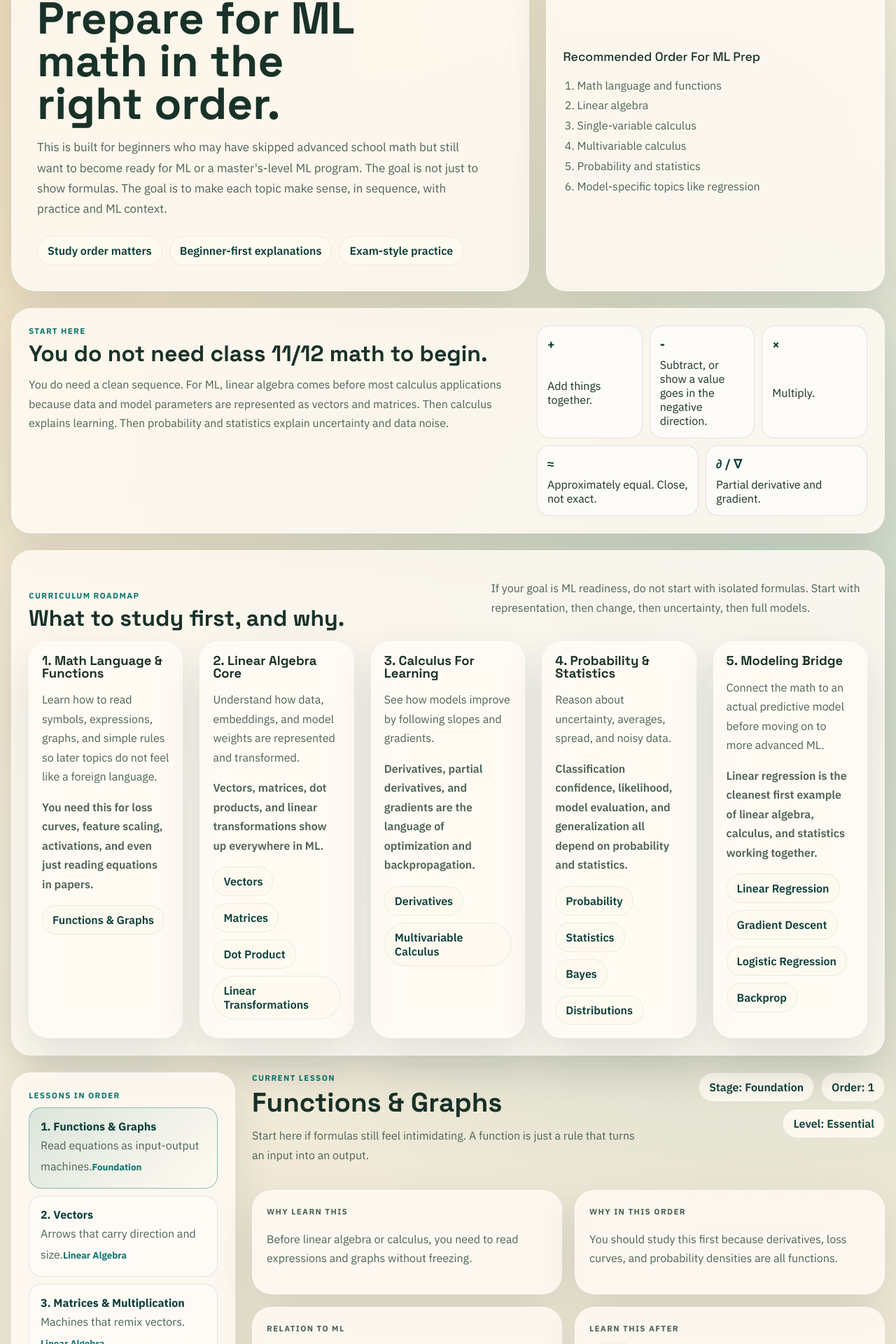
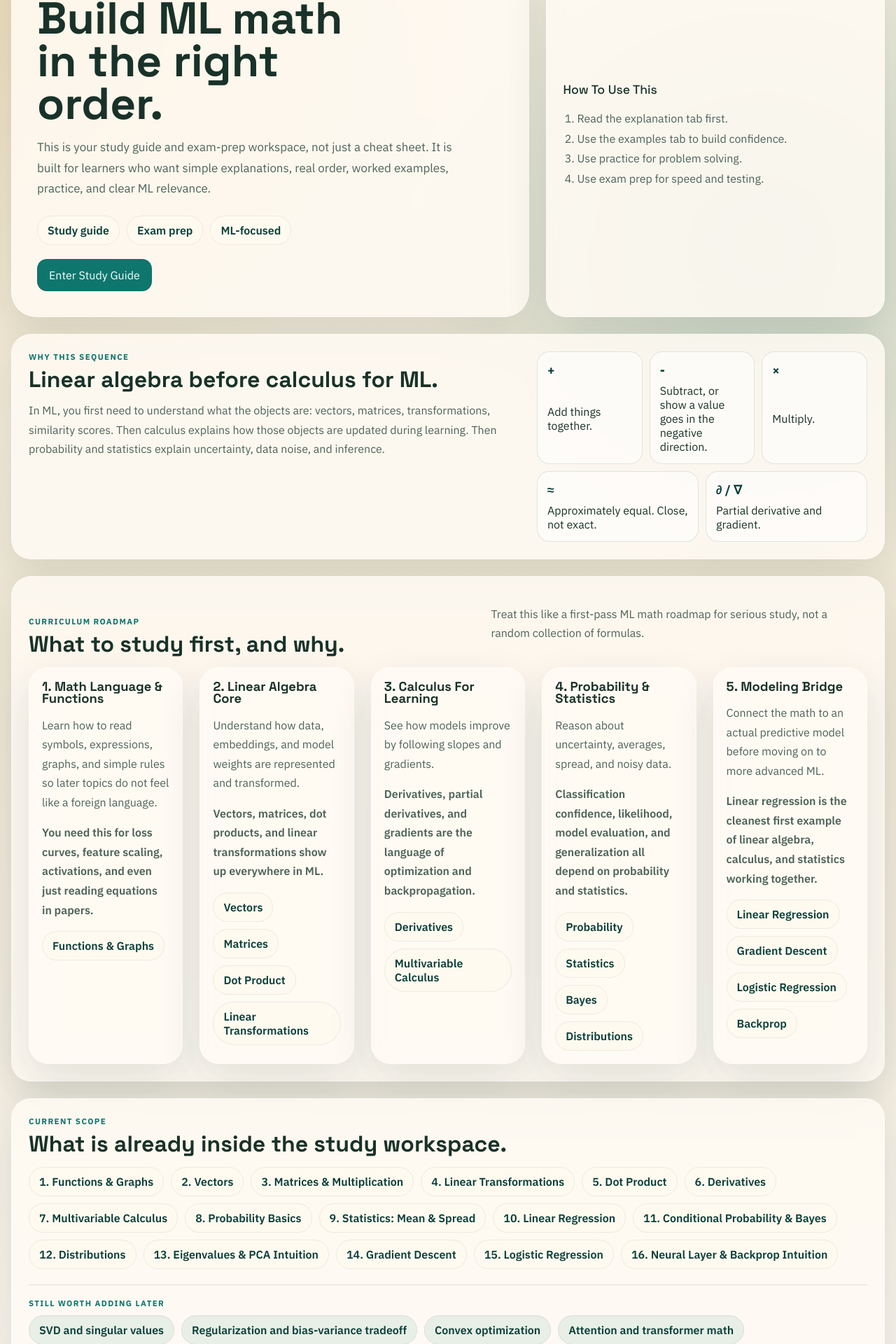
Before and after one commit to antorappai/ml-ai-math, a React (Vite) app: page / in a window 1280 px wide. Shown: the part 94-2014 px from the top of the page at 70% size. Built offline with nearby package versions, Linux system fonts and the light colour scheme.

Commit message:
Add home screen and tabbed study flow

```diff
--- a/src/App.jsx
+++ b/src/App.jsx
@@ -1,32 +1,31 @@
-import React, { startTransition, useState } from "react";
+import React, { startTransition, useEffect, useState } from "react";
 import { curriculumStages, futureModules, lessons } from "./lessonData.js";
 import VectorScene from "./VectorScene.jsx";
 
 const starterGuide = [
-  {
-    symbol: "+",
-    meaning: "Add things together."
-  },
-  {
-    symbol: "-",
-    meaning: "Subtract, or show a value goes in the negative direction."
-  },
-  {
-    symbol: "×",
-    meaning: "Multiply."
-  },
-  {
-    symbol: "≈",
-    meaning: "Approximately equal. Close, not exact."
-  },
-  {
-    symbol: "∂ / ∇",
-    meaning: "Partial derivative and gradient."
-  }
+  { symbol: "+", meaning: "Add things together." },
+  { symbol: "-", meaning: "Subtract, or show a value goes in the negative direction." },
+  { symbol: "×", meaning: "Multiply." },
+  { symbol: "≈", meaning: "Approximately equal. Close, not exact." },
+  { symbol: "∂ / ∇", meaning: "Partial derivative and gradient." }
+];
+
+const sectionTabs = [
+  { key: "explanation", label: "Explanation" },
+  { key: "examples", label: "Examples" },
+  { key: "practice", label: "Practice" },
+  { key: "exam", label: "Exam Prep" }
 ];
 
 export default function App() {
+  const [screen, setScreen] = useState(() => {
+    if (typeof window === "undefined") {
+      return "home";
+    }
+    return window.localStorage.getItem("ml-math-home-seen") === "true" ? "study" : "home";
+  });
   const [lessonKey, setLessonKey] = useState(lessons[0].key);
+  const [studyTab, setStudyTab] = useState("explanation");
   const [controlState, setControlState] = useState(() =>
     Object.fromEntries(
       lessons.map((lesson) => [
@@ -45,9 +44,28 @@ export default function App() {
   const currentValues = controlState[lesson.key];
   const result = lesson.calculate(currentValues);
 
+  useEffect(() => {
+    if (screen === "study" && typeof window !== "undefined") {
+      window.localStorage.setItem("ml-math-home-seen", "true");
+    }
+  }, [screen]);
+
+  function enterStudyGuide() {
+    startTransition(() => {
+      setScreen("study");
+    });
+  }
+
+  function goHome() {
+    startTransition(() => {
+      setScreen("home");
+    });
+  }
+
   function switchLesson(nextKey) {
     startTransition(() => {
       setLessonKey(nextKey);
+      setStudyTab("explanation");
       setMcqFeedback("");
       setSelectedMcq(null);
       setProblemAnswer("");
@@ -87,47 +105,50 @@ export default function App() {
     setProblemFeedback("Try again. Focus on the meaning first, then the notation.");
   }
 
+  if (screen === "home") {
     return (
       <div className="page-shell">
         <header className="hero">
           <div className="hero-copy">
             <p className="eyebrow">ML Math Studio</p>
-          <h1>Prepare for ML math in the right order.</h1>
+            <h1>Build ML math in the right order.</h1>
             <p className="hero-text">
-            This is built for beginners who may have skipped advanced school
-            math but still want to become ready for ML or a master's-level ML
-            program. The goal is not just to show formulas. The goal is to make
-            each topic make sense, in sequence, with practice and ML context.
+              This is your study guide and exam-prep workspace, not just a cheat
+              sheet. It is built for learners who want simple explanations, real
+              order, worked examples, practice, and clear ML relevance.
             </p>
             <div className="hero-pills">
-            <span>Study order matters</span>
-            <span>Beginner-first explanations</span>
-            <span>Exam-style practice</span>
+              <span>Study guide</span>
+              <span>Exam prep</span>
+              <span>ML-focused</span>
+            </div>
+            <div className="home-actions">
+              <button type="button" className="primary-button" onClick={enterStudyGuide}>
+                Enter Study Guide
+              </button>
             </div>
           </div>
 
           <div className="hero-card">
-          <p className="hero-card-label">Recommended Order For ML Prep</p>
+            <p className="hero-card-label">How To Use This</p>
             <ol>
-            <li>Math language and functions</li>
-            <li>Linear algebra</li>
-            <li>Single-variable calculus</li>
-            <li>Multivariable calculus</li>
-            <li>Probability and statistics</li>
-            <li>Model-specific topics like regression</li>
+              <li>Read the explanation tab first.</li>
+              <li>Use the examples tab to build confidence.</li>
+              <li>Use practice for problem solving.</li>
+              <li>Use exam prep for speed and testing.</li>
             </ol>
           </div>
         </header>
 
         <section className="starter-panel">
           <div>
-          <p className="panel-label">Start Here</p>
-          <h2 className="starter-title">You do not need class 11/12 math to begin.</h2>
+            <p className="panel-label">Why This Sequence</p>
+            <h2 className="starter-title">Linear algebra before calculus for ML.</h2>
             <p className="starter-text">
-            You do need a clean sequence. For ML, linear algebra comes before
-            most calculus applications because data and model parameters are
-            represented as vectors and matrices. Then calculus explains learning.
-            Then probability and statistics explain uncertainty and data noise.
+              In ML, you first need to understand what the objects are: vectors,
+              matrices, transformations, similarity scores. Then calculus explains
+              how those objects are updated during learning. Then probability and
+              statistics explain uncertainty, data noise, and inference.
             </p>
           </div>
           <div className="symbol-strip">
@@ -147,9 +168,8 @@ export default function App() {
               <h2 className="starter-title">What to study first, and why.</h2>
             </div>
             <p className="roadmap-text">
-            If your goal is ML readiness, do not start with isolated formulas.
-            Start with representation, then change, then uncertainty, then full
-            models.
+              Treat this like a first-pass ML math roadmap for serious study, not
+              a random collection of formulas.
             </p>
           </div>
           <div className="roadmap-grid">
@@ -169,6 +189,52 @@ export default function App() {
             ))}
           </div>
         </section>
+
+        <section className="roadmap-panel">
+          <div className="roadmap-header">
+            <div>
+              <p className="panel-label">Current Scope</p>
+              <h2 className="starter-title">What is already inside the study workspace.</h2>
+            </div>
+          </div>
+          <div className="future-list">
+            {lessons.map((item) => (
+              <span key={item.key} className="topic-chip">
+                {item.order}. {item.label}
+              </span>
+            ))}
+          </div>
+          <div className="nav-note">
+            <p className="panel-label">Still Worth Adding Later</p>
+            <div className="future-list">
+              {futureModules.map((item) => (
+                <span key={item} className="future-chip">
+                  {item}
+                </span>
+              ))}
+            </div>
+          </div>
+        </section>
+      </div>
+    );
+  }
+
+  return (
+    <div className="page-shell">
+      <header className="study-header">
+        <div>
+          <p className="eyebrow">Study Workspace</p>
+          <h1 className="study-title">ML Math Studio</h1>
+          <p className="study-subtitle">
+            Explanation first, then examples, then practice, then exam prep.
+          </p>
+        </div>
+        <div className="study-actions">
+          <button type="button" className="secondary-button" onClick={goHome}>
+            Home / Roadmap
+          </button>
+        </div>
+      </header>
 
       <main className="workspace">
         <aside className="lesson-nav">
@@ -216,6 +282,21 @@ export default function App() {
             </div>
           </div>
 
+          <div className="section-tabs">
+            {sectionTabs.map((tab) => (
+              <button
+                key={tab.key}
+                type="button"
+                className={`section-tab ${studyTab === tab.key ? "active" : ""}`}
+                onClick={() => setStudyTab(tab.key)}
+              >
+                {tab.label}
+              </button>
+            ))}
+          </div>
+
+          {studyTab === "explanation" ? (
+            <>
               <section className="meta-grid">
                 <article className="meta-card">
                   <p className="panel-label">Why Learn This</p>
@@ -246,55 +327,16 @@ export default function App() {
                 <p>{lesson.beginnerNote}</p>
               </section>
 
-          <section className="visual-panel">
-            <div className="visual-header">
-              <div>
-                <p className="panel-label">2. Visual / Interactive</p>
-                <h3>{lesson.visualTitle}</h3>
-              </div>
-              <p className="visual-description">{lesson.visualDescription}</p>
-            </div>
-
-            <div className="visual-layout">
-              <div className="visual-card">
-                <VectorScene drawing={result.drawing} />
-              </div>
-
-              <div className="controls-card">
-                <div className="controls-grid">
-                  {lesson.controls.map((control) => (
-                    <div key={control.id} className="control-group">
-                      <label htmlFor={control.id}>
-                        <span>{control.label}</span>
-                        <span>{currentValues[control.id]}</span>
-                      </label>
-                      <input
-                        id={control.id}
-                        type="range"
-                        min={control.min}
-                        max={control.max}
-                        step={control.step}
-                        value={currentValues[control.id]}
-                        onChange={(event) => updateControl(control.id, event.target.value)}
+              <VisualPanel
+                lesson={lesson}
+                result={result}
+                currentValues={currentValues}
+                updateControl={updateControl}
               />
-                    </div>
-                  ))}
-                </div>
-                <div className="lesson-metrics compact">
-                  {result.metrics.map((metric) => (
-                    <span key={metric} className="metric-pill">
-                      {metric}
-                    </span>
-                  ))}
-                </div>
-                <div className="visual-insight">{result.insight}</div>
-              </div>
-            </div>
-          </section>
 
               <section className="lesson-grid">
                 <article className="content-card">
-              <p className="panel-label">1. Simple Explanation</p>
+                  <p className="panel-label">Simple Explanation</p>
                   <p>{lesson.simpleExplanation}</p>
                 </article>
 
@@ -311,7 +353,7 @@ export default function App() {
                 </article>
 
                 <article className="content-card">
-              <p className="panel-label">3. Formula (Minimal)</p>
+                  <p className="panel-label">Formula</p>
                   <div className="formula-box">
                     <p className="formula">{lesson.formula}</p>
                     <p className="formula-meaning">{lesson.formulaMeaning}</p>
@@ -319,12 +361,35 @@ export default function App() {
                 </article>
 
                 <article className="content-card">
-              <p className="panel-label">5. Real-World ML Scenario</p>
+                  <p className="panel-label">Why It Matters In ML</p>
                   <p>{lesson.mlUseCase}</p>
                 </article>
 
                 <article className="content-card wide">
-              <p className="panel-label">4. Step-by-Step Example</p>
+                  <p className="panel-label">Intuition</p>
+                  <p>{lesson.intuition}</p>
+                </article>
+
+                <article className="content-card wide">
+                  <p className="panel-label">Big Picture</p>
+                  <p>{lesson.bigPicture}</p>
+                </article>
+              </section>
+            </>
+          ) : null}
+
+          {studyTab === "examples" ? (
+            <>
+              <VisualPanel
+                lesson={lesson}
+                result={result}
+                currentValues={currentValues}
+                updateControl={updateControl}
+              />
+
+              <section className="lesson-grid">
+                <article className="content-card wide">
+                  <p className="panel-label">Worked Example</p>
                   <div className="steps">
                     {result.exampleSteps.map((step, index) => (
                       <div key={`${lesson.key}-step-${index + 1}`} className="step">
@@ -334,22 +399,68 @@ export default function App() {
                   </div>
                 </article>
 
+                {lesson.advancedExample ? (
+                  <article className="content-card wide">
+                    <p className="panel-label">Advanced Example</p>
+                    <p className="question">{lesson.advancedExample.title}</p>
+                    <div className="steps">
+                      {lesson.advancedExample.steps.map((step, index) => (
+                        <div key={`${lesson.key}-advanced-${index + 1}`} className="step">
+                          {index + 1}. {step}
+                        </div>
+                      ))}
+                    </div>
+                  </article>
+                ) : null}
+              </section>
+            </>
+          ) : null}
+
+          {studyTab === "practice" ? (
+            <section className="lesson-grid">
               <article className="content-card">
-              <p className="panel-label">6. Intuition Block</p>
-              <p>{lesson.intuition}</p>
+                <p className="panel-label">Problem-Solving</p>
+                <p className="question">{lesson.problem.prompt}</p>
+                <div className="problem-row">
+                  <input
+                    type="text"
+                    value={problemAnswer}
+                    onChange={(event) => setProblemAnswer(event.target.value)}
+                    placeholder="Type your answer"
+                  />
+                  <button type="button" onClick={checkProblem}>
+                    Check
+                  </button>
+                </div>
+                <p className="feedback">{problemFeedback}</p>
               </article>
 
               <article className="content-card">
-              <p className="panel-label">Exam Readiness</p>
+                <p className="panel-label">Concept Question</p>
+                <p className="question">{lesson.conceptQuestion.prompt}</p>
+                <button type="button" onClick={() => setShowConceptAnswer(true)}>
+                  Reveal answer
+                </button>
+                <p className="feedback">
+                  {showConceptAnswer ? lesson.conceptQuestion.answer : ""}
+                </p>
+              </article>
+
+              <article className="content-card wide">
+                <p className="panel-label">Practice Focus</p>
                 <ul className="shortcut-list">
                   {lesson.examReadiness.map((item) => (
                     <li key={item}>{item}</li>
                   ))}
                 </ul>
               </article>
+            </section>
+          ) : null}
 
+          {studyTab === "exam" ? (
+            <section className="lesson-grid">
               <article className="content-card">
-              <p className="panel-label">7. MCQ</p>
+                <p className="panel-label">MCQ</p>
                 <p className="question">{lesson.mcq.question}</p>
                 <div className="options">
                   {lesson.mcq.options.map((option, index) => {
@@ -379,55 +490,13 @@ export default function App() {
               </article>
 
               <article className="content-card">
-              <p className="panel-label">8. Problem-Solving</p>
-              <p className="question">{lesson.problem.prompt}</p>
-              <div className="problem-row">
-                <input
-                  type="text"
-                  value={problemAnswer}
-                  onChange={(event) => setProblemAnswer(event.target.value)}
-                  placeholder="Type your answer"
-                />
-                <button type="button" onClick={checkProblem}>
-                  Check
-                </button>
-              </div>
-              <p className="feedback">{problemFeedback}</p>
-            </article>
-
-            <article className="content-card">
-              <p className="panel-label">9. Concept Question</p>
-              <p className="question">{lesson.conceptQuestion.prompt}</p>
-              <button type="button" onClick={() => setShowConceptAnswer(true)}>
-                Reveal answer
-              </button>
-              <p className="feedback">
-                {showConceptAnswer ? lesson.conceptQuestion.answer : ""}
-              </p>
-            </article>
-
-            <article className="content-card">
-              <p className="panel-label">10. Exam Mode</p>
+                <p className="panel-label">Exam Shortcuts</p>
                 <ul className="shortcut-list">
                   {lesson.examShortcuts.map((shortcut) => (
                     <li key={shortcut}>{shortcut}</li>
                   ))}
                 </ul>
               </article>
-
-            {lesson.advancedExample ? (
-              <article className="content-card wide">
-                <p className="panel-label">Advanced Example</p>
-                <p className="question">{lesson.advancedExample.title}</p>
-                <div className="steps">
-                  {lesson.advancedExample.steps.map((step, index) => (
-                    <div key={`${lesson.key}-advanced-${index + 1}`} className="step">
-                      {index + 1}. {step}
-                    </div>
-                  ))}
-                </div>
-              </article>
-            ) : null}
 
               {lesson.examQuestions ? (
                 <article className="content-card wide">
@@ -443,18 +512,71 @@ export default function App() {
                   </div>
                 </article>
               ) : null}
-
-            <article className="content-card wide">
-              <p className="panel-label">11. Connect To Big Picture</p>
-              <p>{lesson.bigPicture}</p>
-            </article>
             </section>
+          ) : null}
         </section>
       </main>
     </div>
   );
 }
 
+function VisualPanel({ lesson, result, currentValues, updateControl }) {
+  return (
+    <section className="visual-panel">
+      <div className="visual-header">
+        <div>
+          <p className="panel-label">Visual / Interactive</p>
+          <h3>{lesson.visualTitle}</h3>
+        </div>
+        <p className="visual-description">{lesson.visualDescription}</p>
+      </div>
+
+      <div className="visual-layout">
+        <div className="visual-card">
+          <VectorScene drawing={result.drawing} />
+        </div>
+
+        <div className="controls-card">
+          {lesson.controls.length > 0 ? (
+            <div className="controls-grid">
+              {lesson.controls.map((control) => (
+                <div key={control.id} className="control-group">
+                  <label htmlFor={control.id}>
+                    <span>{control.label}</span>
+                    <span>{currentValues[control.id]}</span>
+                  </label>
+                  <input
+                    id={control.id}
+                    type="range"
+                    min={control.min}
+                    max={control.max}
+                    step={control.step}
+                    value={currentValues[control.id]}
+                    onChange={(event) => updateControl(control.id, event.target.value)}
+                  />
+                </div>
+              ))}
+            </div>
+          ) : (
+            <div className="empty-controls">
+              <p className="panel-label">Static Visual</p>
+              <p>This lesson uses a concept diagram instead of sliders.</p>
+            </div>
+          )}
+          <div className="lesson-metrics compact">
+            {result.metrics.map((metric) => (
+              <span key={metric} className="metric-pill">
+                {metric}
+              </span>
+            ))}
+          </div>
+          <div className="visual-insight">{result.insight}</div>
+        </div>
+      </div>
+    </section>
+  );
+}
+
 function normalize(value) {
   return value.trim().toLowerCase().replace(/\s+/g, "");
 }
--- a/src/styles.css
+++ b/src/styles.css
@@ -63,6 +63,34 @@ button {
 .hero {
   grid-template-columns: 1.45fr 0.95fr;
   margin-bottom: 24px;
+}
+
+.study-header {
+  display: flex;
+  justify-content: space-between;
+  gap: 20px;
+  align-items: end;
+  margin-bottom: 24px;
+}
+
+.study-title {
+  margin: 0;
+  font-family: "Space Grotesk", sans-serif;
+  font-size: clamp(2rem, 3vw, 3.4rem);
+  line-height: 0.95;
+}
+
+.study-subtitle {
+  margin: 10px 0 0;
+  color: var(--muted);
+  line-height: 1.7;
+}
+
+.study-actions,
+.home-actions {
+  display: flex;
+  gap: 12px;
+  margin-top: 20px;
 }
 
 .hero-copy,
@@ -176,6 +204,34 @@ button {
 
 .future-chip {
   background: rgba(15, 118, 110, 0.09);
+}
+
+.primary-button,
+.secondary-button {
+  padding: 12px 16px;
+  border-radius: 14px;
+  border: 1px solid rgba(25, 50, 41, 0.14);
+  cursor: pointer;
+  transition: transform 180ms ease, border-color 180ms ease, background 180ms ease;
+}
+
+.primary-button {
+  background: var(--accent);
+  color: #f7fffd;
+}
+
+.secondary-button {
+  background: rgba(255, 255, 255, 0.72);
+  color: var(--text);
+}
+
+.primary-button:hover,
+.primary-button:focus-visible,
+.secondary-button:hover,
+.secondary-button:focus-visible {
+  transform: translateY(-1px);
+  border-color: rgba(15, 118, 110, 0.35);
+  outline: none;
 }
 
 .hero-card {
@@ -334,6 +390,35 @@ button {
   gap: 20px;
 }
 
+.section-tabs {
+  display: flex;
+  flex-wrap: wrap;
+  gap: 10px;
+}
+
+.section-tab {
+  padding: 11px 16px;
+  border-radius: 999px;
+  border: 1px solid var(--line);
+  background: rgba(255, 255, 255, 0.6);
+  cursor: pointer;
+  transition: transform 180ms ease, border-color 180ms ease, background 180ms ease;
+}
+
+.section-tab.active {
+  background: linear-gradient(135deg, rgba(15, 118, 110, 0.14), rgba(255, 250, 240, 0.98));
+  border-color: rgba(15, 118, 110, 0.42);
+  color: var(--accent-deep);
+  font-weight: 700;
+}
+
+.section-tab:hover,
+.section-tab:focus-visible {
+  transform: translateY(-1px);
+  border-color: rgba(15, 118, 110, 0.35);
+  outline: none;
+}
+
 .lesson-header {
   display: flex;
   justify-content: space-between;
@@ -397,6 +482,19 @@ button {
 .controls-card {
   align-content: start;
   gap: 18px;
+}
+
+.empty-controls {
+  padding: 14px;
+  border-radius: 16px;
+  background: rgba(255, 255, 255, 0.54);
+  border: 1px solid var(--line);
+}
+
+.empty-controls p:last-child {
+  margin: 0;
+  color: var(--muted);
+  line-height: 1.7;
 }
 
 .control-group {
@@ -678,7 +776,8 @@ svg {
 
   .lesson-header,
   .visual-header,
-  .roadmap-header {
+  .roadmap-header,
+  .study-header {
     flex-direction: column;
     align-items: start;
   }
```
Lines whose indentation alone changed are shown as unchanged.
